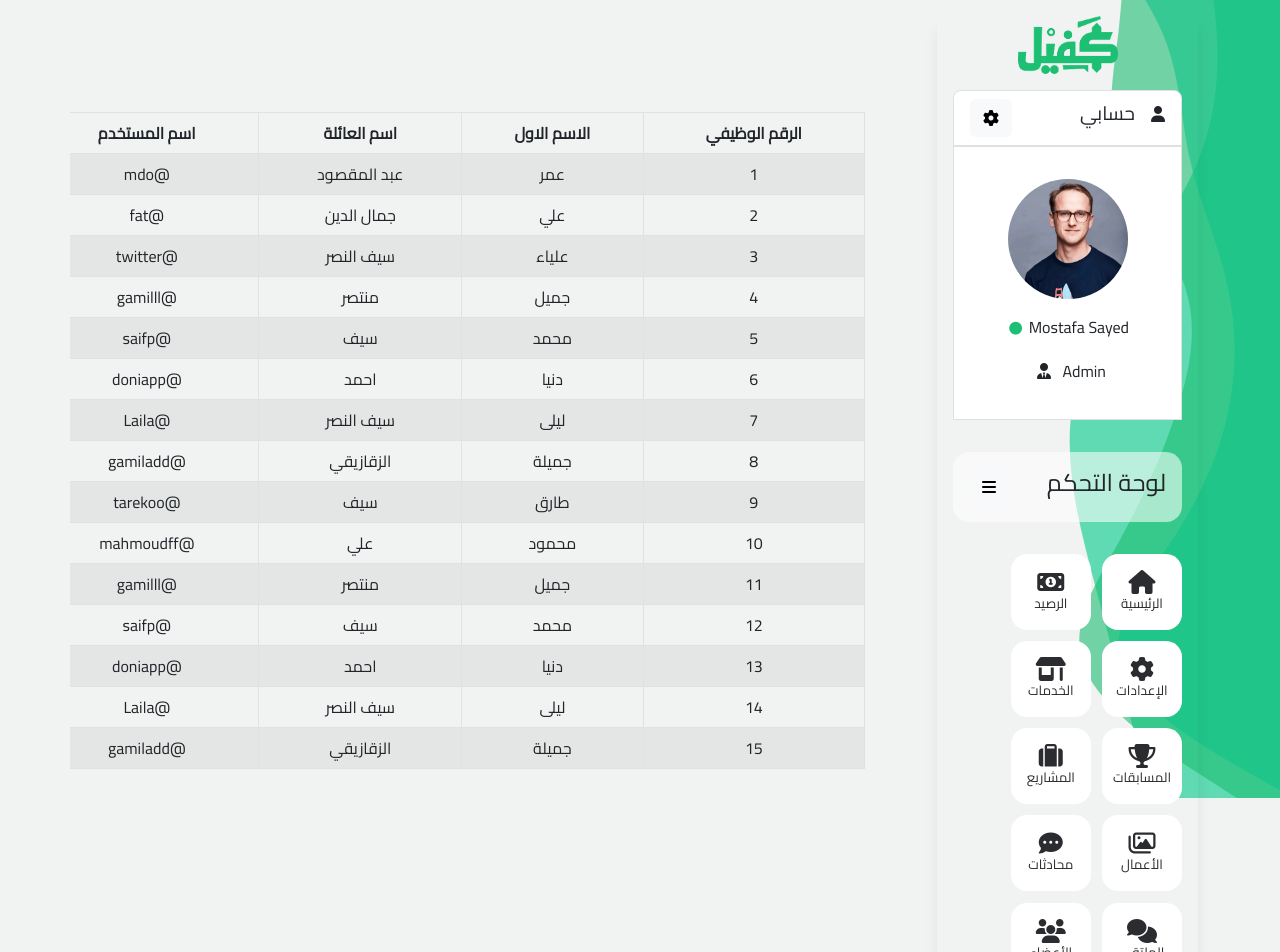
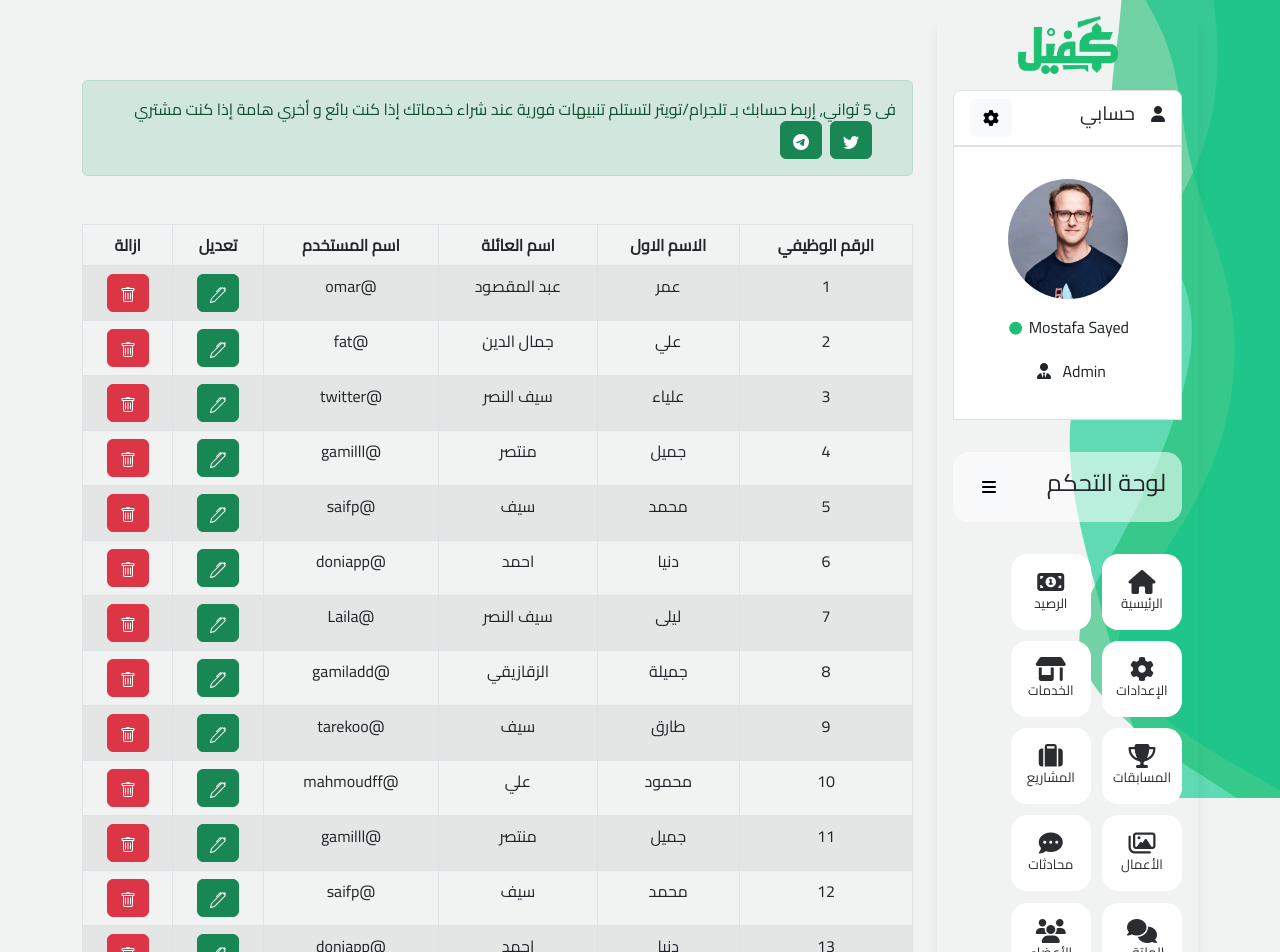
Before and after one commit to Mostafa-sayedahmed/kafil_Dashboard, a React (Create React App) app: page /users in a window 1280 px wide. Shown: the top 952 px of the page. Built offline with nearby package versions, Linux system fonts and the light colour scheme.

Commit message:
adding some features

```diff
--- a/package.json
+++ b/package.json
@@ -14,6 +14,7 @@
     "react-bootstrap": "^2.7.2",
     "react-bootstrap-icons": "^1.10.2",
     "react-dom": "^18.2.0",
+    "react-icons": "^4.8.0",
     "react-router-dom": "^6.9.0",
     "react-scripts": "5.0.1",
     "web-vitals": "^2.1.4"
--- a/src/pages/home/home.js
+++ b/src/pages/home/home.js
@@ -14,8 +14,10 @@ const Home = () => {
         <>
             <div className='home container-fluid'>
                 <div className='fContainer row' >
-                    <Alert className='p-3 my-3 col-12' variant='success'>
+                    <Alert className='p-2 my-3 col-12' variant='success'>
                         فى 5 ثواني, إربط حسابك بـ تلجرام/تويتر لتستلم تنبيهات فورية عند شراء خدماتك إذا كنت بائع و أخري هامة إذا كنت مشتري
+                        <Button className="me-2"  variant="success" href="https://twitter.com/?lang=en" target="_blank"><Icon.Twitter  /></Button>
+                        <Button className="me-1" variant="success" href="https://web.telegram.org/z/" target="_blank"><Icon.Telegram  /></Button>
                     </Alert>
                     <div className='d-flex justify-content-between borderBottom p-3 col-12'>
                         <div>
--- a/src/pages/users/users.js
+++ b/src/pages/users/users.js
@@ -1,17 +1,29 @@
 import React from "react";
 import Table from 'react-bootstrap/Table';
+import * as Icon from 'react-bootstrap-icons';
+import Button from 'react-bootstrap/Button';
+import Alert from 'react-bootstrap/Alert';
+
+
 
 import "./users.css";
 const Users = () => {
   return   (
     <>
-    <Table className="m-5 p-3 text-center" striped bordered hover>
+     <Alert className='p-3 my-3 col-12' variant='success'>
+                        فى 5 ثواني, إربط حسابك بـ تلجرام/تويتر لتستلم تنبيهات فورية عند شراء خدماتك إذا كنت بائع و أخري هامة إذا كنت مشتري
+                        <Button className="me-4"  variant="success" href="https://twitter.com/?lang=en" target="_blank"><Icon.Twitter  /></Button>
+                        <Button className="me-2" variant="success" href="https://web.telegram.org/z/" target="_blank"><Icon.Telegram  /></Button>
+                    </Alert>
+    <Table className="my-5 p-3 text-center" striped bordered hover>
       <thead>
         <tr>
           <th>الرقم الوظيفي</th>
           <th>الاسم الاول</th>
           <th>اسم العائلة</th>
           <th>اسم المستخدم</th>
+          <th>تعديل </th>
+          <th>ازالة</th>
         </tr>
       </thead>
       <tbody>
@@ -19,91 +31,133 @@ const Users = () => {
           <td>1</td>
           <td>عمر</td>
           <td>عبد المقصود</td>
-          <td>@mdo</td>
+          <td>@omar</td>
+          <td><Button variant="success"><Icon.Pen /></Button>{' '}</td>
+          <td><Button variant="danger"><Icon.Trash /></Button>{' '}</td>
         </tr>
         <tr>
           <td>2</td>
           <td>علي</td>
           <td>جمال الدين</td>
           <td>@fat</td>
+          <td><Button variant="success"><Icon.Pen /></Button>{' '}</td>
+          <td><Button variant="danger"><Icon.Trash /></Button>{' '}</td>
+
         </tr>
         <tr>
           <td>3</td>
           <td >  علياء</td>
           <td >  سيف النصر</td>
           <td>@twitter</td>
+          <td><Button variant="success"><Icon.Pen /></Button>{' '}</td>
+          <td><Button variant="danger"><Icon.Trash /></Button>{' '}</td>
+
         </tr>
         <tr>
           <td>4</td>
           <td >  جميل</td>
           <td >  منتصر</td>
           <td>@gamilll</td>
+          <td><Button variant="success"><Icon.Pen /></Button>{' '}</td>
+          <td><Button variant="danger"><Icon.Trash /></Button>{' '}</td>
         </tr>
         <tr>
           <td>5</td>
           <td >  محمد</td>
           <td >  سيف </td>
           <td>@saifp</td>
+          <td><Button variant="success"><Icon.Pen /></Button>{' '}</td>
+          <td><Button variant="danger"><Icon.Trash /></Button>{' '}</td>
+
         </tr>
         <tr>
           <td>6</td>
           <td >  دنيا</td>
           <td >  احمد </td>
           <td>@doniapp</td>
+          <td><Button variant="success"><Icon.Pen /></Button>{' '}</td>
+          <td><Button variant="danger"><Icon.Trash /></Button>{' '}</td>
         </tr>
         <tr>
           <td>7</td>
           <td >  ليلى</td>
           <td >  سيف النصر</td>
           <td>@Laila</td>
+          <td><Button variant="success"><Icon.Pen /></Button>{' '}</td>
+          <td><Button variant="danger"><Icon.Trash /></Button>{' '}</td>
+
         </tr>
         <tr>
           <td>8</td>
           <td >  جميلة</td>
           <td >  الزقازيقي </td>
           <td>@gamiladd</td>
+          <td><Button variant="success"><Icon.Pen /></Button>{' '}</td>
+          <td><Button variant="danger"><Icon.Trash /></Button>{' '}</td>
+
         </tr>
         <tr>
           <td>9</td>
           <td >  طارق</td>
           <td >  سيف</td>
           <td>@tarekoo</td>
+          <td><Button variant="success"><Icon.Pen /></Button>{' '}</td>
+          <td><Button variant="danger"><Icon.Trash /></Button>{' '}</td>
+
         </tr>
         <tr>
           <td>10</td>
           <td >  محمود</td>
           <td >  علي</td>
           <td>@mahmoudff</td>
+          <td><Button variant="success"><Icon.Pen /></Button>{' '}</td>
+          <td><Button variant="danger"><Icon.Trash /></Button>{' '}</td>
+
         </tr>
         <tr>
           <td>11</td>
           <td >  جميل</td>
           <td >  منتصر</td>
           <td>@gamilll</td>
+          <td><Button variant="success"><Icon.Pen /></Button>{' '}</td>
+          <td><Button variant="danger"><Icon.Trash /></Button>{' '}</td>
+
         </tr>
         <tr>
           <td>12</td>
           <td >  محمد</td>
           <td >  سيف </td>
           <td>@saifp</td>
+          <td><Button variant="success"><Icon.Pen /></Button>{' '}</td>
+          <td><Button variant="danger"><Icon.Trash /></Button>{' '}</td>
+
         </tr>
         <tr>
           <td>13</td>
           <td >  دنيا</td>
           <td >  احمد </td>
           <td>@doniapp</td>
+          <td><Button variant="success"><Icon.Pen /></Button>{' '}</td>
+          <td><Button variant="danger"><Icon.Trash /></Button>{' '}</td>
+
         </tr>
         <tr>
           <td>14</td>
           <td >  ليلى</td>
           <td >  سيف النصر</td>
           <td>@Laila</td>
+          <td><Button variant="success"><Icon.Pen /></Button>{' '}</td>
+          <td><Button variant="danger"><Icon.Trash /></Button>{' '}</td>
+
         </tr>
         <tr>
           <td>15</td>
           <td >  جميلة</td>
           <td >  الزقازيقي </td>
           <td>@gamiladd</td>
+          <td><Button variant="success"><Icon.Pen /></Button>{' '}</td>
+          <td><Button variant="danger"><Icon.Trash /></Button>{' '}</td>
+
         </tr>
         <tr></tr>
       </tbody>
```
Also changed, not shown: 1 other file (tests, documents, lock files or other folders).
